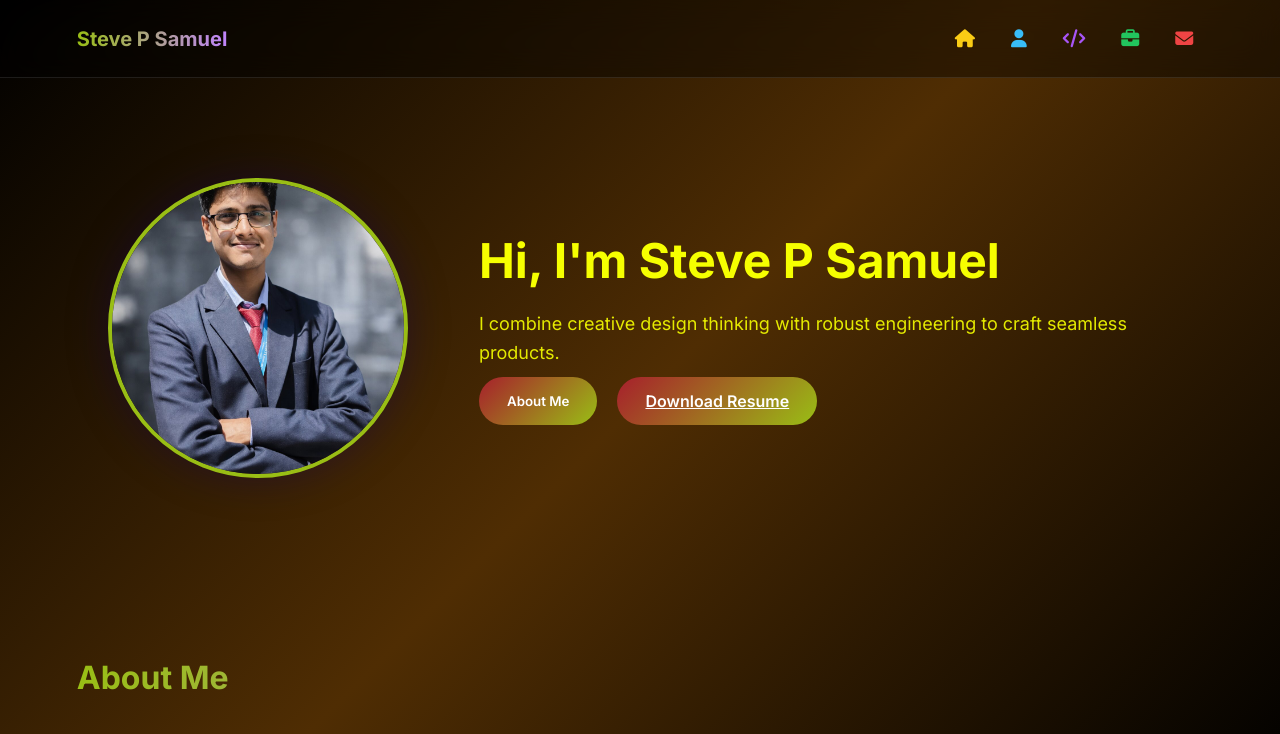
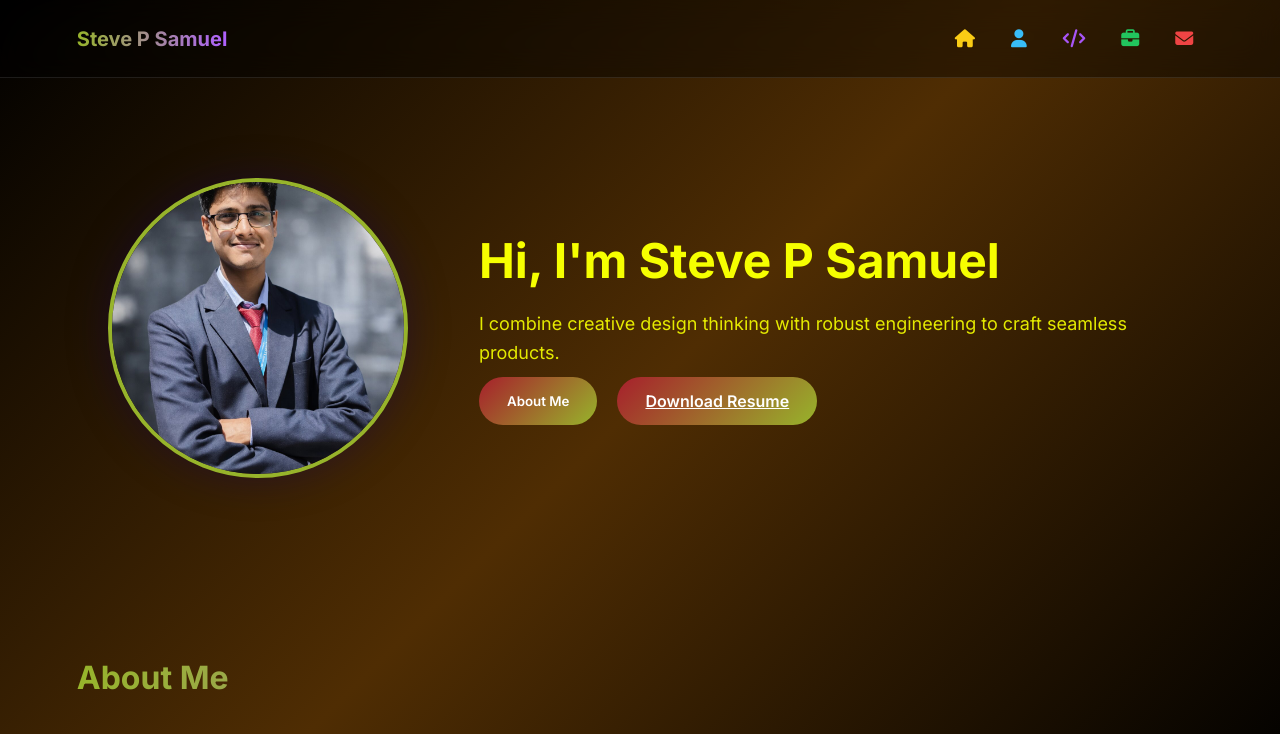
Before and after one commit to Stevesamuel64/stevekjc, a website: page public/index.html in a window 1280 px wide. Shown: the top 734 px of the page. Drawn offline with Linux system fonts and the light colour scheme.

```diff
--- a/public/style.css
+++ b/public/style.css
@@ -5,8 +5,8 @@
 
 --text: #e2f78f;
 
---accent: #99be15;
---accent-light: #c084fc;
+--accent: #97b42b;
+--accent-light: #af60ff;
 --secondary: #a71f2c;
 
 --card-bg: rgba(255, 255, 255, 0.05);
```
Also changed, not shown: .github/workflows/ci.yml.
